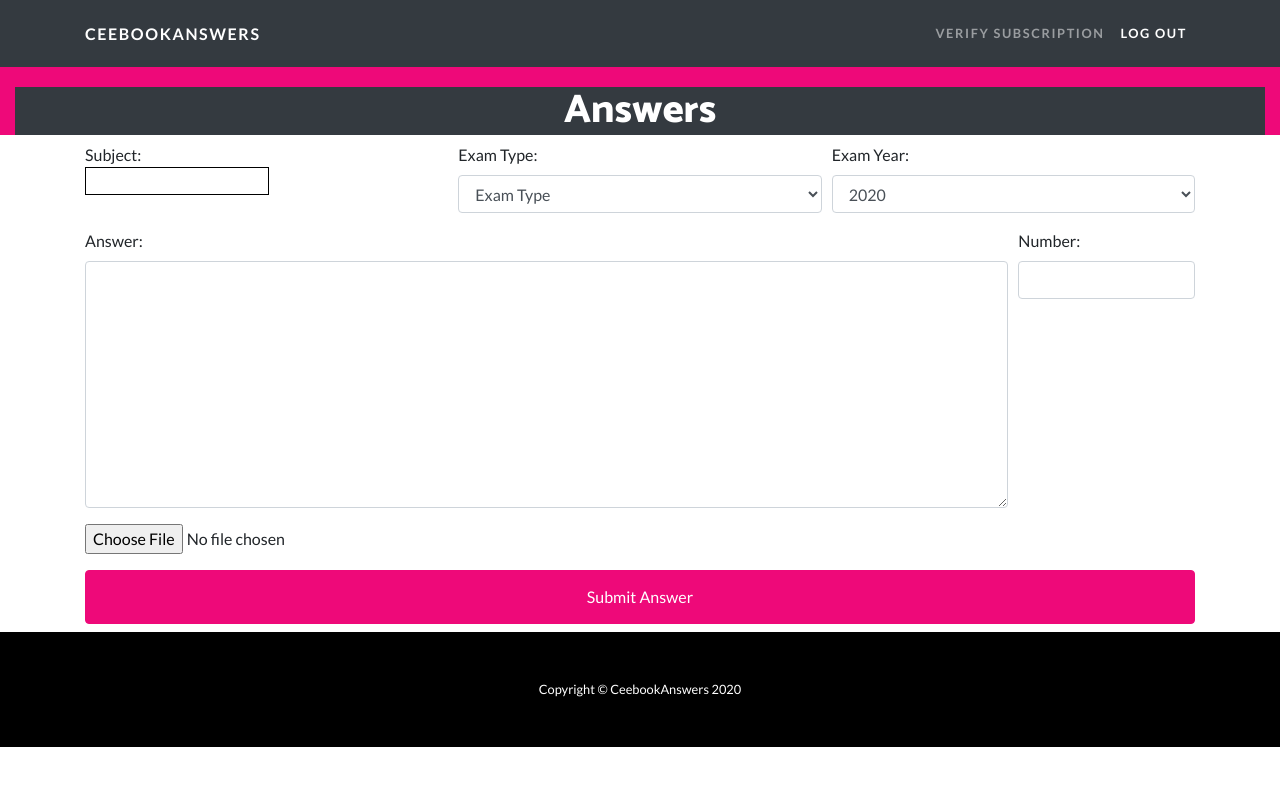
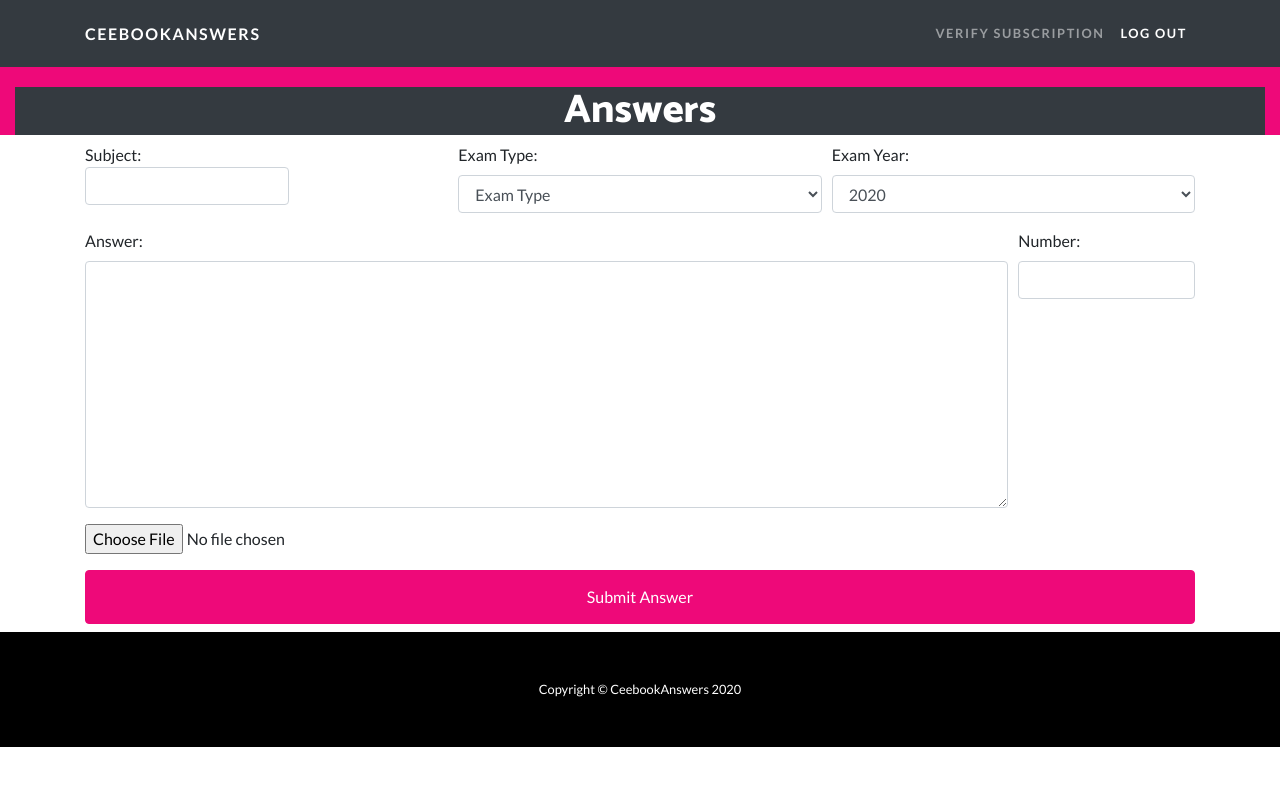
Before and after one commit to Theshedman/ceebookanswers, a plain HTML site: page post-answers.html in a window 1280 px wide. Drawn offline with nearby package versions, Linux system fonts and the light colour scheme; no server answers.

Commit message:
Update post-answers

```diff
--- a/post-answers.html
+++ b/post-answers.html
@@ -50,7 +50,7 @@
                 <div class="col">
                     <div class="form-group">
                         <label for="answer-subject">Subject:
-                            <input name="answer-subject" list="answer-subject" type="text" style="display: block; border: 1px solid;">
+                            <input name="answer-subject" class="form-control" list="answer-subject">
                         </label>
                         <datalist id="answer-subject">
                         </datalist>
```
